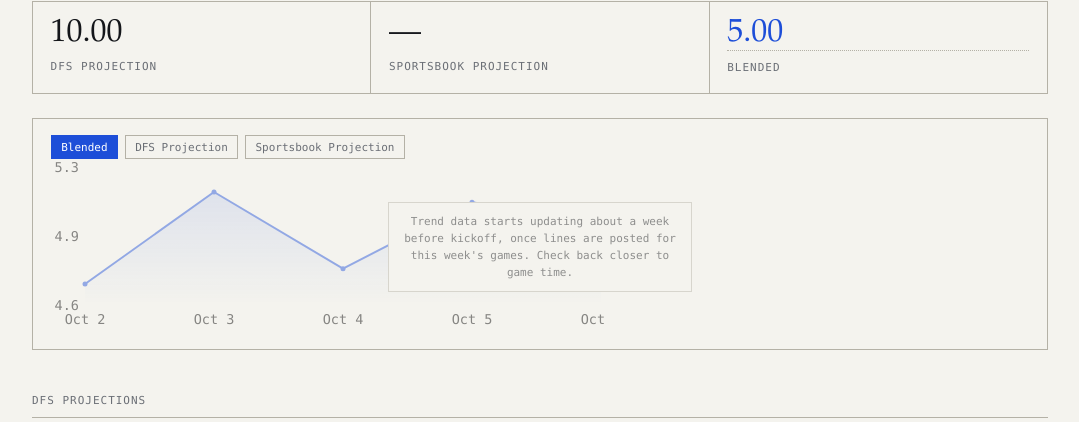
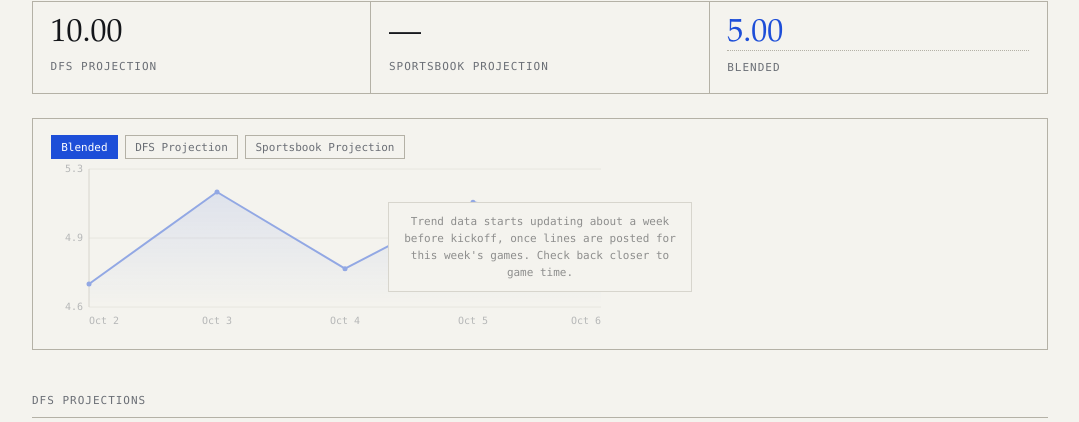
Before and after one commit to kgm27/startline, a FastAPI app: page /player/1 in a window 1280 px wide. Shown: the part 321-743 px from the top of the page, without its empty margins (100-1179 px from the left). Run offline with FastAPI, Linux system fonts and the light colour scheme; tables that the repository leaves empty hold one stand-in row (values such as "Sample post"); data that the repository does not hold is empty; some libraries are stand-ins or nearby versions.

Commit message:
Fix clipped axis labels on player detail trend charts
.spark-axis-label had no CSS rule at all, so it rendered at the
inherited body font-size (13.5px) - too wide for the 28px margin the
y-axis labels had to work with, clipping the leading digit ("23.0"
showed as "3.0"). .spark-gridline and .spark-axis-line had no rule
either, so they were fully invisible (stroke defaults to none, not
currentColor - only the polyline/dots had it set explicitly).

Fixed the visible symptom AND the actual layout logic, not just the
font size:
- Added the missing CSS: a real 10px label size, muted fill (was
  defaulting to plain black, not matching the "the SVG charts draw
  with currentColor" comment already sitting right above it), and
  real stroke colors for the gridlines/axis line.
- The x-axis's first/last labels are now anchored start/end instead
  of centered on the first/last data point - centering let half of a
  wide label (e.g. "Sep 13") overhang past the chart's own boundary
  regardless of font size, which a smaller font alone wouldn't have
  fully fixed for every possible date width.
- Bumped the y-axis's left padding from 34 to 38 for extra headroom.

Verified with real font metrics (getBBox in a live browser, not just
character-count estimates): every label - including "Sep 13", the
longest realistic date - now renders fully inside the chart's 0-560
viewBox with margin to spare, versus the original 13.5px/centered
version, which measurably overflowed on both axes.

Co-Authored-By: Claude Opus 5 <noreply@anthropic.com>

```diff
--- a/app/main.py
+++ b/app/main.py
@@ -519,7 +519,7 @@ def _trend_chart_svg(points, width=280, height=132, css_class="sparkline", value
         hi = min(hi, max_value)
     span = hi - lo or 0.02
 
-    pad_left, pad_right, pad_top, pad_bottom = 34, 10, 10, 22
+    pad_left, pad_right, pad_top, pad_bottom = 38, 10, 10, 22
     chart_w = width - pad_left - pad_right
     chart_h = height - pad_top - pad_bottom
 
@@ -569,9 +569,17 @@ def _trend_chart_svg(points, width=280, height=132, css_class="sparkline", value
     else:
         step = (n - 1) / (max_labels - 1)
         label_idx = sorted({round(i * step) for i in range(max_labels)})
+    # The first/last labels sit right at the chart's own left/right edge
+    # (that's where the first/last data point is), so centering their text
+    # there like the interior labels get lets half of a wide label (e.g.
+    # "Sep 13") overhang past the SVG's own boundary and get clipped -
+    # anchoring them start/end instead keeps the text entirely inside the
+    # viewBox no matter how wide it is, without needing to guess a padding
+    # value that happens to be wide enough.
     x_axis = "".join(
-        f'<text x="{coords[i][0]:.1f}" y="{height - 5}" text-anchor="middle" class="spark-axis-label">'
-        f"{labels[i]}</text>"
+        f'<text x="{coords[i][0]:.1f}" y="{height - 5}" '
+        f'text-anchor="{"start" if i == 0 else "end" if i == n - 1 else "middle"}" '
+        f'class="spark-axis-label">{labels[i]}</text>'
         for i in label_idx
     )
 
--- a/app/static/style.css
+++ b/app/static/style.css
@@ -514,6 +514,15 @@ a.summary-value:hover, .summary-value.hover-tag:hover { color: var(--accent); }
 .trend-chart-wrap { color: var(--accent); }
 .trend-chart-wrap svg { max-width: 100%; height: auto; }
 
+/* The chart line/dots/fill pick up currentColor from .trend-chart-wrap
+   above; these three never had a rule at all, so the axis label text
+   rendered at the browser's ~13.5px body default (too wide for its own
+   margin, clipping the leading digit) and the gridline/axis line were
+   fully invisible (stroke defaults to none, not currentColor). */
+.spark-axis-label { font-size: 10px; fill: var(--muted); }
+.spark-gridline { stroke: var(--rule); stroke-width: 1; }
+.spark-axis-line { stroke: var(--rule-strong); stroke-width: 1; }
+
 .boom-callout {
     border-left: 2px solid var(--accent);
     padding: 0.15rem 0 0.15rem 0.85rem;
```
